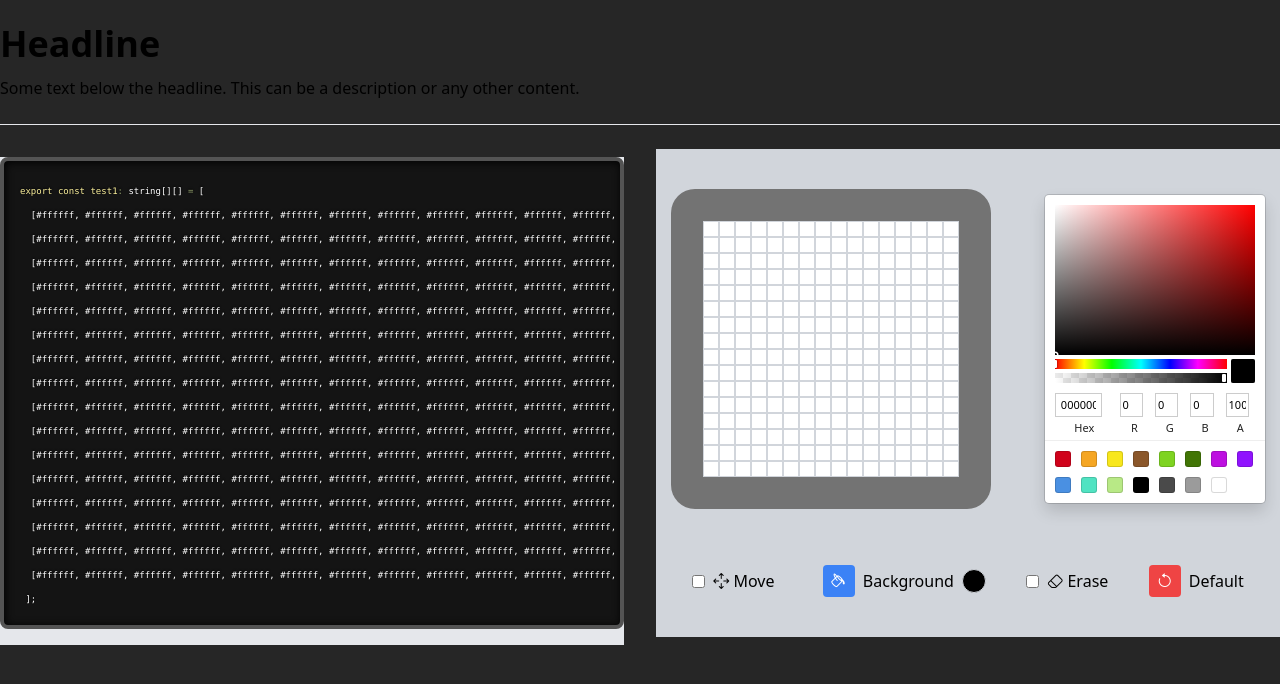
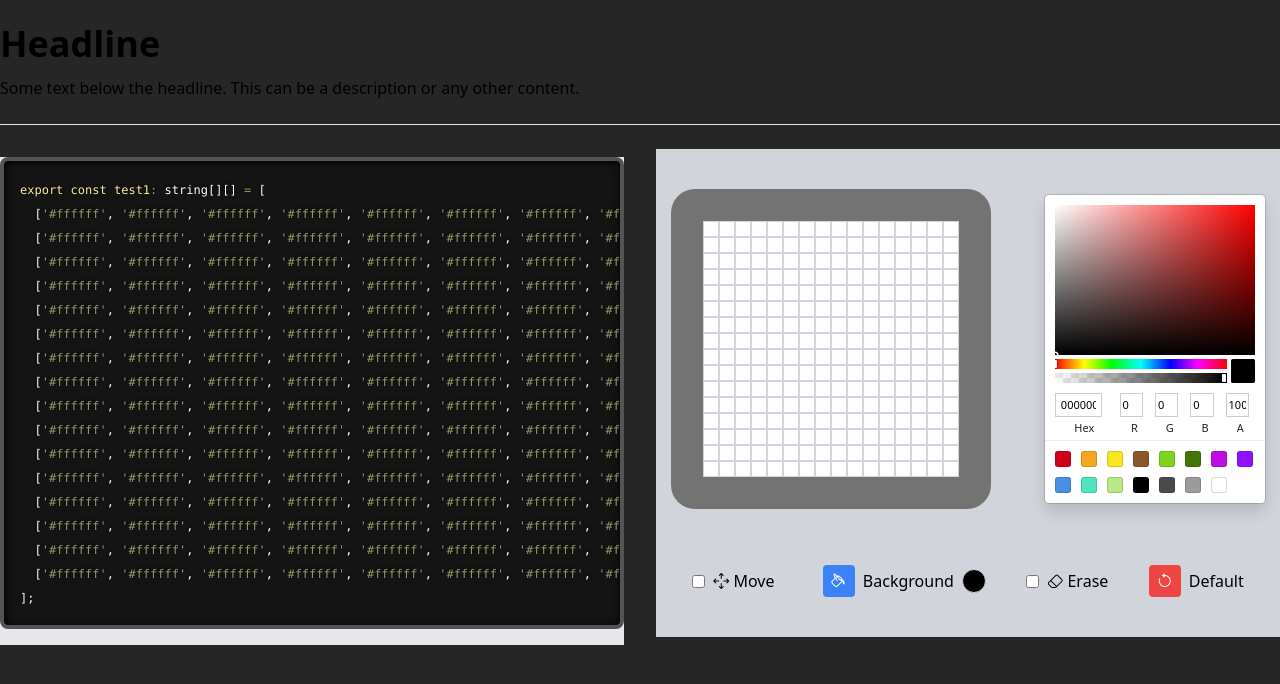
Before and after one commit to sagi403/create-random-avatar, a React (Create React App) app: page / in a window 1280 px wide. Shown: the top 684 px of the page. Built offline with nearby package versions, Linux system fonts and the light colour scheme.

Commit message:
Changing the grid from one dimensional array into two dimensional

```diff
--- a/src/components/AvatarCode.jsx
+++ b/src/components/AvatarCode.jsx
@@ -7,7 +7,7 @@ SyntaxHighlighter.registerLanguage("jsx", jsx);
 const AvatarCode = ({ code }) => {
   const customTwilight = JSON.parse(JSON.stringify(twilight));
 
-  customTwilight['code[class*="language-"]'].fontSize = "9px";
+  customTwilight['code[class*="language-"]'].fontSize = "12px";
 
   return (
     <SyntaxHighlighter
--- a/src/components/AvatarDesign.jsx
+++ b/src/components/AvatarDesign.jsx
@@ -1,14 +1,6 @@
-import { useEffect, useState } from "react";
+import { useState } from "react";
 import { SketchPicker } from "react-color";
 import { DEFAULT_CELLS_COLOR, DEFAULT_COLOR, MODES } from "../constants/const";
-
-const gridToArray = (arr, size) => {
-  const grid = [];
-  for (let i = 0; i < arr.length; i += size) {
-    grid.push(arr.slice(i, i + size));
-  }
-  return grid;
-};
 
 const AvatarDesign = ({ cells, setCells, setCode }) => {
   const [defaultColor, setDefaultColor] = useState(DEFAULT_CELLS_COLOR);
@@ -19,12 +11,13 @@ const AvatarDesign = ({ cells, setCells, setCode }) => {
   const [mode, setMode] = useState("");
 
   const updateCode = (row, col, color) => {
-    const codeArray = gridToArray(cells, 16);
+    const codeArray = cells;
+
     codeArray[row][col] = color;
 
     let codeString = `export const test1: string[][] = [\n`;
     for (const row of codeArray) {
-      codeString += ` [${row.join(", ")}],\n`;
+      codeString += ` [${row.map(cell => `'${cell}'`).join(", ")}],\n`;
     }
     codeString += `];`;
 
@@ -36,42 +29,43 @@ const AvatarDesign = ({ cells, setCells, setCode }) => {
     setMode("");
   };
 
-  const handleCellClick = index => {
-    const row = Math.floor(index / 16);
-    const col = index % 16;
-
+  const handleCellClick = (row, col) => {
     if (mode === MODES.eraser) {
-      eraser(index);
+      eraser(row, col);
       updateCode(row, col, defaultColor);
     } else if (mode !== MODES.drag) {
-      const newCells = [...cells];
-      newCells[index] = color;
+      const newCells = cells.map(rowCells => [...rowCells]);
+      newCells[row][col] = color;
       setCells(newCells);
       updateCode(row, col, color);
     }
   };
 
-  const handleMouseDown = index => {
+  const handleMouseDown = (row, col) => {
     setIsMouseDown(true);
-    handleCellClick(index);
+    handleCellClick(row, col);
   };
 
   const handleMouseUp = () => {
     setIsMouseDown(false);
   };
 
-  const handleMouseMove = (index, e) => {
+  const handleMouseMove = (row, col, e) => {
     if (isMouseDown && e.buttons === 1) {
-      handleCellClick(index);
+      handleCellClick(row, col);
     }
   };
 
   const shiftGrid = (cols, rows) => {
-    const newCells = Array(256).fill("#ffffff");
-    for (let i = 0; i < 256; i++) {
-      const newRow = (Math.floor(i / 16) + rows + 16) % 16;
-      const newCol = ((i % 16) + cols + 16) % 16;
-      newCells[newRow * 16 + newCol] = cells[i];
+    const newCells = Array.from({ length: 16 }, () =>
+      Array(16).fill(DEFAULT_CELLS_COLOR)
+    );
+    for (let row = 0; row < 16; row++) {
+      for (let col = 0; col < 16; col++) {
+        const newRow = (row + rows + 16) % 16;
+        const newCol = (col + cols + 16) % 16;
+        newCells[newRow][newCol] = cells[row][col];
+      }
     }
     setCells(newCells);
   };
@@ -111,7 +105,9 @@ const AvatarDesign = ({ cells, setCells, setCode }) => {
   };
 
   const renderCells = () => {
-    return cells.map((cellColor, index) => {
+    return cells.map((rowCells, rowIndex) => {
+      console.log(rowCells);
+      return rowCells.map((cellColor, colIndex) => {
         let cursorStyle = `url('/pen.png'), auto`;
 
         if (mode === MODES.eraser) {
@@ -127,28 +123,35 @@ const AvatarDesign = ({ cells, setCells, setCode }) => {
 
         return (
           <div
-          key={index}
+            key={`${rowIndex}-${colIndex}`}
             className="w-4 h-4 border border-gray-300"
             style={cellStyle}
-          onMouseDown={() => handleMouseDown(index)}
+            onMouseDown={() => handleMouseDown(rowIndex, colIndex)}
             onMouseUp={handleMouseUp}
-          onMouseMove={e => handleMouseMove(index, e)}
+            onMouseMove={e => handleMouseMove(rowIndex, colIndex, e)}
             onDragStart={e => e.preventDefault()}
           ></div>
         );
       });
+    });
   };
 
   const applyColorToAll = () => {
-    const newCells = Array(256).fill(color);
+    const newCells = Array.from({ length: 16 }, () => Array(16).fill(color));
     setCells(newCells);
     setDefaultColor(color);
     setMode("");
+
+    for (let row = 0; row < 16; row++) {
+      for (let col = 0; col < 16; col++) {
+        updateCode(row, col, color);
+      }
+    }
   };
 
-  const eraser = index => {
+  const eraser = (row, col) => {
     const newCells = [...cells];
-    newCells[index] = defaultColor;
+    newCells[row][col] = defaultColor;
     setCells(newCells);
   };
 
@@ -157,10 +160,19 @@ const AvatarDesign = ({ cells, setCells, setCode }) => {
   };
 
   const resetToDefault = () => {
-    setCells(Array(256).fill(DEFAULT_CELLS_COLOR));
+    const newCells = Array.from({ length: 16 }, () =>
+      Array(16).fill(DEFAULT_CELLS_COLOR)
+    );
+    setCells(newCells);
     setColor(DEFAULT_COLOR);
     setDefaultColor(DEFAULT_CELLS_COLOR);
     setMode("");
+
+    for (let row = 0; row < 16; row++) {
+      for (let col = 0; col < 16; col++) {
+        updateCode(row, col, DEFAULT_CELLS_COLOR);
+      }
+    }
   };
 
   return (
--- a/src/constants/const.js
+++ b/src/constants/const.js
@@ -5,20 +5,20 @@ export const MODES = {
   eraser: "eraser",
 };
 export const DEFAULT_CODE = `export const test1: string[][] = [
-  [#ffffff, #ffffff, #ffffff, #ffffff, #ffffff, #ffffff, #ffffff, #ffffff, #ffffff, #ffffff, #ffffff, #ffffff, #ffffff, #ffffff, #ffffff, #ffffff],
-  [#ffffff, #ffffff, #ffffff, #ffffff, #ffffff, #ffffff, #ffffff, #ffffff, #ffffff, #ffffff, #ffffff, #ffffff, #ffffff, #ffffff, #ffffff, #ffffff],
-  [#ffffff, #ffffff, #ffffff, #ffffff, #ffffff, #ffffff, #ffffff, #ffffff, #ffffff, #ffffff, #ffffff, #ffffff, #ffffff, #ffffff, #ffffff, #ffffff],
-  [#ffffff, #ffffff, #ffffff, #ffffff, #ffffff, #ffffff, #ffffff, #ffffff, #ffffff, #ffffff, #ffffff, #ffffff, #ffffff, #ffffff, #ffffff, #ffffff],
-  [#ffffff, #ffffff, #ffffff, #ffffff, #ffffff, #ffffff, #ffffff, #ffffff, #ffffff, #ffffff, #ffffff, #ffffff, #ffffff, #ffffff, #ffffff, #ffffff],
-  [#ffffff, #ffffff, #ffffff, #ffffff, #ffffff, #ffffff, #ffffff, #ffffff, #ffffff, #ffffff, #ffffff, #ffffff, #ffffff, #ffffff, #ffffff, #ffffff],
-  [#ffffff, #ffffff, #ffffff, #ffffff, #ffffff, #ffffff, #ffffff, #ffffff, #ffffff, #ffffff, #ffffff, #ffffff, #ffffff, #ffffff, #ffffff, #ffffff],
-  [#ffffff, #ffffff, #ffffff, #ffffff, #ffffff, #ffffff, #ffffff, #ffffff, #ffffff, #ffffff, #ffffff, #ffffff, #ffffff, #ffffff, #ffffff, #ffffff],
-  [#ffffff, #ffffff, #ffffff, #ffffff, #ffffff, #ffffff, #ffffff, #ffffff, #ffffff, #ffffff, #ffffff, #ffffff, #ffffff, #ffffff, #ffffff, #ffffff],
-  [#ffffff, #ffffff, #ffffff, #ffffff, #ffffff, #ffffff, #ffffff, #ffffff, #ffffff, #ffffff, #ffffff, #ffffff, #ffffff, #ffffff, #ffffff, #ffffff],
-  [#ffffff, #ffffff, #ffffff, #ffffff, #ffffff, #ffffff, #ffffff, #ffffff, #ffffff, #ffffff, #ffffff, #ffffff, #ffffff, #ffffff, #ffffff, #ffffff],
-  [#ffffff, #ffffff, #ffffff, #ffffff, #ffffff, #ffffff, #ffffff, #ffffff, #ffffff, #ffffff, #ffffff, #ffffff, #ffffff, #ffffff, #ffffff, #ffffff],
-  [#ffffff, #ffffff, #ffffff, #ffffff, #ffffff, #ffffff, #ffffff, #ffffff, #ffffff, #ffffff, #ffffff, #ffffff, #ffffff, #ffffff, #ffffff, #ffffff],
-  [#ffffff, #ffffff, #ffffff, #ffffff, #ffffff, #ffffff, #ffffff, #ffffff, #ffffff, #ffffff, #ffffff, #ffffff, #ffffff, #ffffff, #ffffff, #ffffff],
-  [#ffffff, #ffffff, #ffffff, #ffffff, #ffffff, #ffffff, #ffffff, #ffffff, #ffffff, #ffffff, #ffffff, #ffffff, #ffffff, #ffffff, #ffffff, #ffffff],
-  [#ffffff, #ffffff, #ffffff, #ffffff, #ffffff, #ffffff, #ffffff, #ffffff, #ffffff, #ffffff, #ffffff, #ffffff, #ffffff, #ffffff, #ffffff, #ffffff],
- ];`;
+  ['#ffffff', '#ffffff', '#ffffff', '#ffffff', '#ffffff', '#ffffff', '#ffffff', '#ffffff', '#ffffff', '#ffffff', '#ffffff', '#ffffff', '#ffffff', '#ffffff', '#ffffff', '#ffffff'],
+  ['#ffffff', '#ffffff', '#ffffff', '#ffffff', '#ffffff', '#ffffff', '#ffffff', '#ffffff', '#ffffff', '#ffffff', '#ffffff', '#ffffff', '#ffffff', '#ffffff', '#ffffff', '#ffffff'],
+  ['#ffffff', '#ffffff', '#ffffff', '#ffffff', '#ffffff', '#ffffff', '#ffffff', '#ffffff', '#ffffff', '#ffffff', '#ffffff', '#ffffff', '#ffffff', '#ffffff', '#ffffff', '#ffffff'],
+  ['#ffffff', '#ffffff', '#ffffff', '#ffffff', '#ffffff', '#ffffff', '#ffffff', '#ffffff', '#ffffff', '#ffffff', '#ffffff', '#ffffff', '#ffffff', '#ffffff', '#ffffff', '#ffffff'],
+  ['#ffffff', '#ffffff', '#ffffff', '#ffffff', '#ffffff', '#ffffff', '#ffffff', '#ffffff', '#ffffff', '#ffffff', '#ffffff', '#ffffff', '#ffffff', '#ffffff', '#ffffff', '#ffffff'],
+  ['#ffffff', '#ffffff', '#ffffff', '#ffffff', '#ffffff', '#ffffff', '#ffffff', '#ffffff', '#ffffff', '#ffffff', '#ffffff', '#ffffff', '#ffffff', '#ffffff', '#ffffff', '#ffffff'],
+  ['#ffffff', '#ffffff', '#ffffff', '#ffffff', '#ffffff', '#ffffff', '#ffffff', '#ffffff', '#ffffff', '#ffffff', '#ffffff', '#ffffff', '#ffffff', '#ffffff', '#ffffff', '#ffffff'],
+  ['#ffffff', '#ffffff', '#ffffff', '#ffffff', '#ffffff', '#ffffff', '#ffffff', '#ffffff', '#ffffff', '#ffffff', '#ffffff', '#ffffff', '#ffffff', '#ffffff', '#ffffff', '#ffffff'],
+  ['#ffffff', '#ffffff', '#ffffff', '#ffffff', '#ffffff', '#ffffff', '#ffffff', '#ffffff', '#ffffff', '#ffffff', '#ffffff', '#ffffff', '#ffffff', '#ffffff', '#ffffff', '#ffffff'],
+  ['#ffffff', '#ffffff', '#ffffff', '#ffffff', '#ffffff', '#ffffff', '#ffffff', '#ffffff', '#ffffff', '#ffffff', '#ffffff', '#ffffff', '#ffffff', '#ffffff', '#ffffff', '#ffffff'],
+  ['#ffffff', '#ffffff', '#ffffff', '#ffffff', '#ffffff', '#ffffff', '#ffffff', '#ffffff', '#ffffff', '#ffffff', '#ffffff', '#ffffff', '#ffffff', '#ffffff', '#ffffff', '#ffffff'],
+  ['#ffffff', '#ffffff', '#ffffff', '#ffffff', '#ffffff', '#ffffff', '#ffffff', '#ffffff', '#ffffff', '#ffffff', '#ffffff', '#ffffff', '#ffffff', '#ffffff', '#ffffff', '#ffffff'],
+  ['#ffffff', '#ffffff', '#ffffff', '#ffffff', '#ffffff', '#ffffff', '#ffffff', '#ffffff', '#ffffff', '#ffffff', '#ffffff', '#ffffff', '#ffffff', '#ffffff', '#ffffff', '#ffffff'],
+  ['#ffffff', '#ffffff', '#ffffff', '#ffffff', '#ffffff', '#ffffff', '#ffffff', '#ffffff', '#ffffff', '#ffffff', '#ffffff', '#ffffff', '#ffffff', '#ffffff', '#ffffff', '#ffffff'],
+  ['#ffffff', '#ffffff', '#ffffff', '#ffffff', '#ffffff', '#ffffff', '#ffffff', '#ffffff', '#ffffff', '#ffffff', '#ffffff', '#ffffff', '#ffffff', '#ffffff', '#ffffff', '#ffffff'],
+  ['#ffffff', '#ffffff', '#ffffff', '#ffffff', '#ffffff', '#ffffff', '#ffffff', '#ffffff', '#ffffff', '#ffffff', '#ffffff', '#ffffff', '#ffffff', '#ffffff', '#ffffff', '#ffffff'],
+];`;
--- a/src/screens/MainScreen.jsx
+++ b/src/screens/MainScreen.jsx
@@ -4,7 +4,9 @@ import AvatarCode from "../components/AvatarCode";
 import { DEFAULT_CODE, DEFAULT_CELLS_COLOR } from "../constants/const";
 
 const MainScreen = () => {
-  const [cells, setCells] = useState(Array(256).fill(DEFAULT_CELLS_COLOR));
+  const [cells, setCells] = useState(
+    Array.from({ length: 16 }, () => Array(16).fill(DEFAULT_CELLS_COLOR))
+  );
   const [code, setCode] = useState(DEFAULT_CODE);
 
   return (
```
Lines whose indentation alone changed are shown as unchanged.
